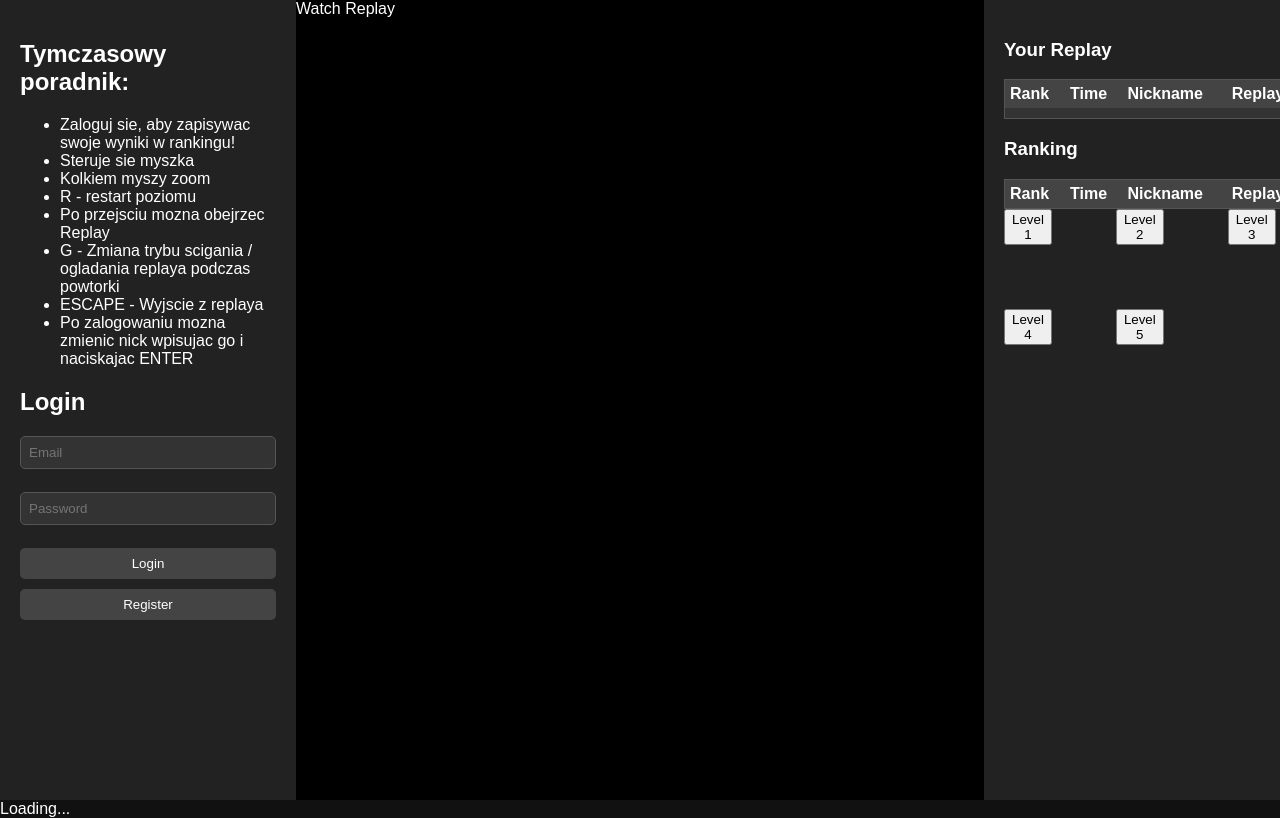
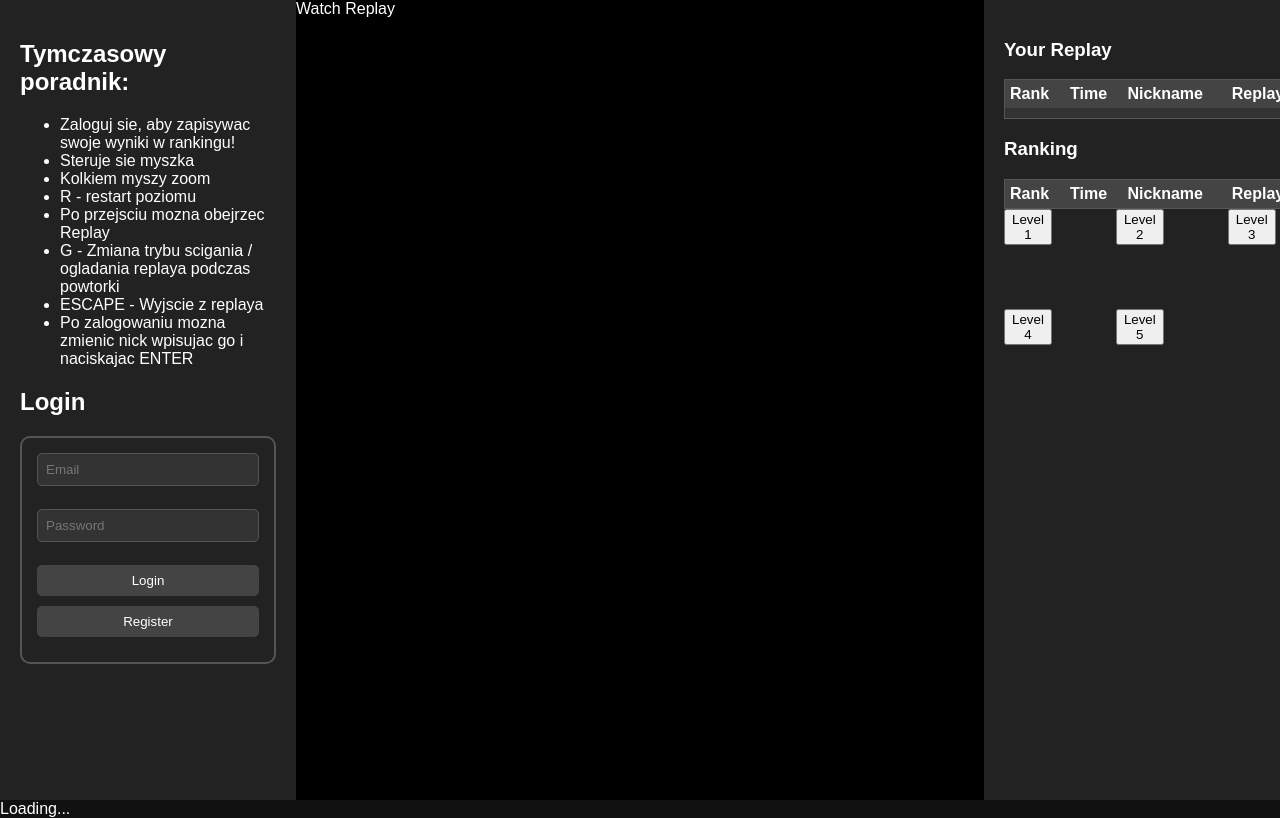
Before and after one commit to DjFrytek/OrbWeaver, a plain HTML site: page oldindex.html in a window 1280 px wide. Shown: the top 818 px of the page. Drawn offline with nearby package versions, Linux system fonts and the light colour scheme.

Commit message:
Separated login and register forms

```diff
--- a/js/auth.js
+++ b/js/auth.js
@@ -1,6 +1,6 @@
 async function signUp() {
-  const email = document.getElementById('email').value;
-  const password = document.getElementById('password').value;
+  const email = document.getElementById('register-email').value;
+  const password = document.getElementById('register-password').value;
 
   try {
     const response = await fetch('/api/signup', {
@@ -31,8 +31,8 @@ async function signUp() {
 async function signIn() {
   needRefreshReplays = true;
 
-  const email = document.getElementById('email').value;
-  const password = document.getElementById('password').value;
+  const email = document.getElementById('login-email').value;
+  const password = document.getElementById('login-password').value;
   const messageDiv = document.getElementById('auth-message');
 
   try {
--- a/style.css
+++ b/style.css
@@ -71,37 +71,44 @@ canvas {
     padding: 20px;
 }
 
-#login-container {
+#login-container, #register-container {
+    display: flex;
+    flex-direction: column;
+    border: 2px solid #555;
+    padding: 15px;
+    border-radius: 10px;
+    margin-bottom: 20px;
+    background-color: #222;
+}
+
+#login-container, #register-container {
     display: flex;
     flex-direction: column;
 }
 
-#login-container input {
-    margin-bottom: 5px; /* Reduced margin */
+#login-container input, #register-container input {
+    margin-bottom: 5px;
     padding: 5px;
+    background-color: #333;
+    color: #fff;
+    border: 1px solid #555;
+    border-radius: 5px;
+    padding: 8px;
 }
 
-#login-container button {
+#login-container button, #register-container button {
     margin-bottom: 10px;
-    padding: 8px 12px; /* Increased padding */
-    background-color: #444; /* Brighter background */
+    padding: 8px 12px;
+    background-color: #444;
     color: #fff;
     border: none;
     cursor: pointer;
-    border-radius: 5px; /* Rounded corners */
-    transition: background-color 0.3s ease; /* Smooth transition */
+    border-radius: 5px;
+    transition: background-color 0.3s ease;
 }
 
-#login-container button:hover {
-    background-color: #555; /* Darker background on hover */
-}
-
-#login-container input {
-    background-color: #333;
-    color: #fff;
-    border: 1px solid #555;
-    border-radius: 5px; /* Rounded corners */
-    padding: 8px; /* Increased padding */
+#login-container button:hover, #register-container button:hover {
+    background-color: #555;
 }
 
 #login-view h2 {
```
Also changed, not shown: index.html (+10 -3 lines).
